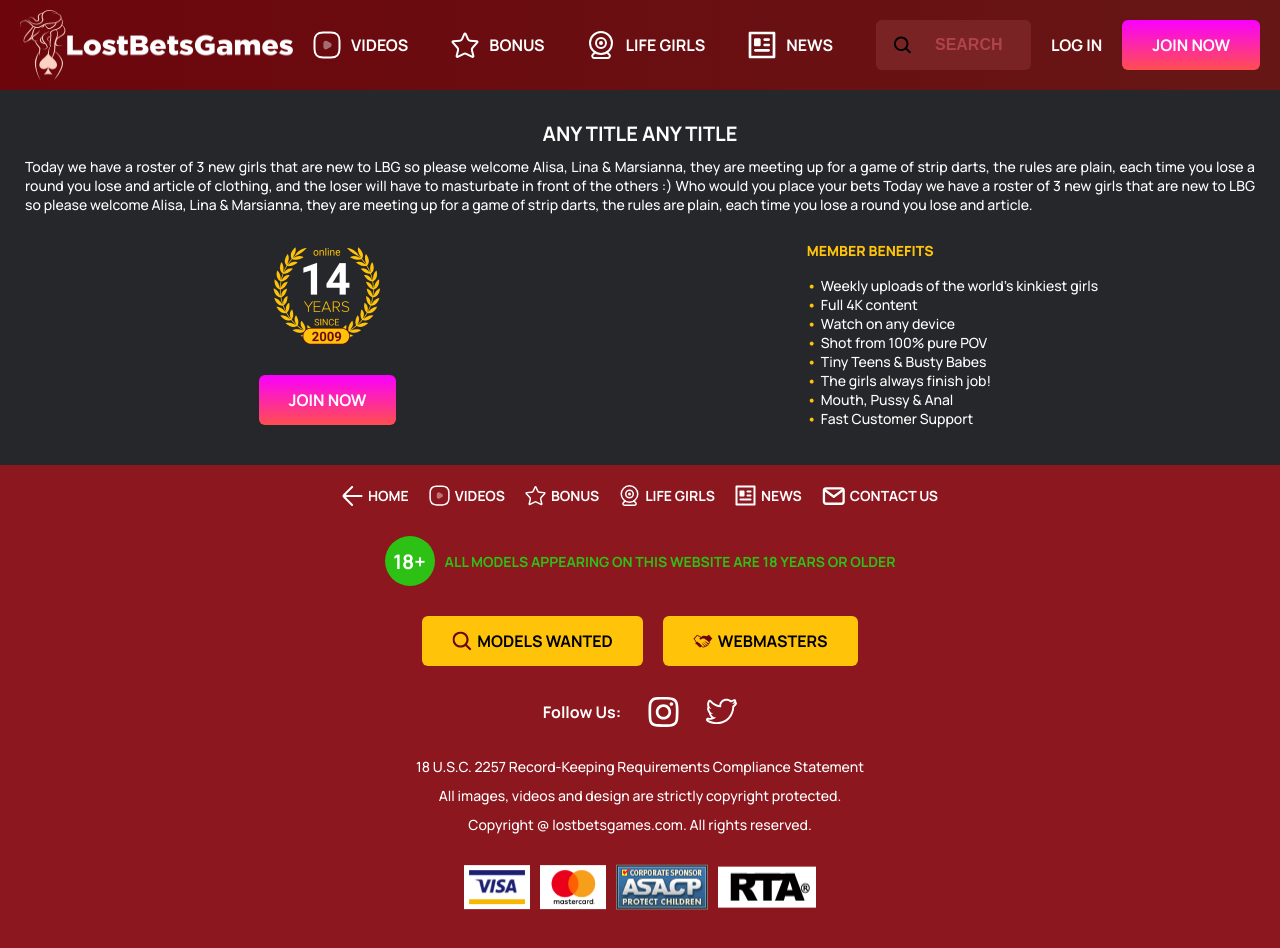
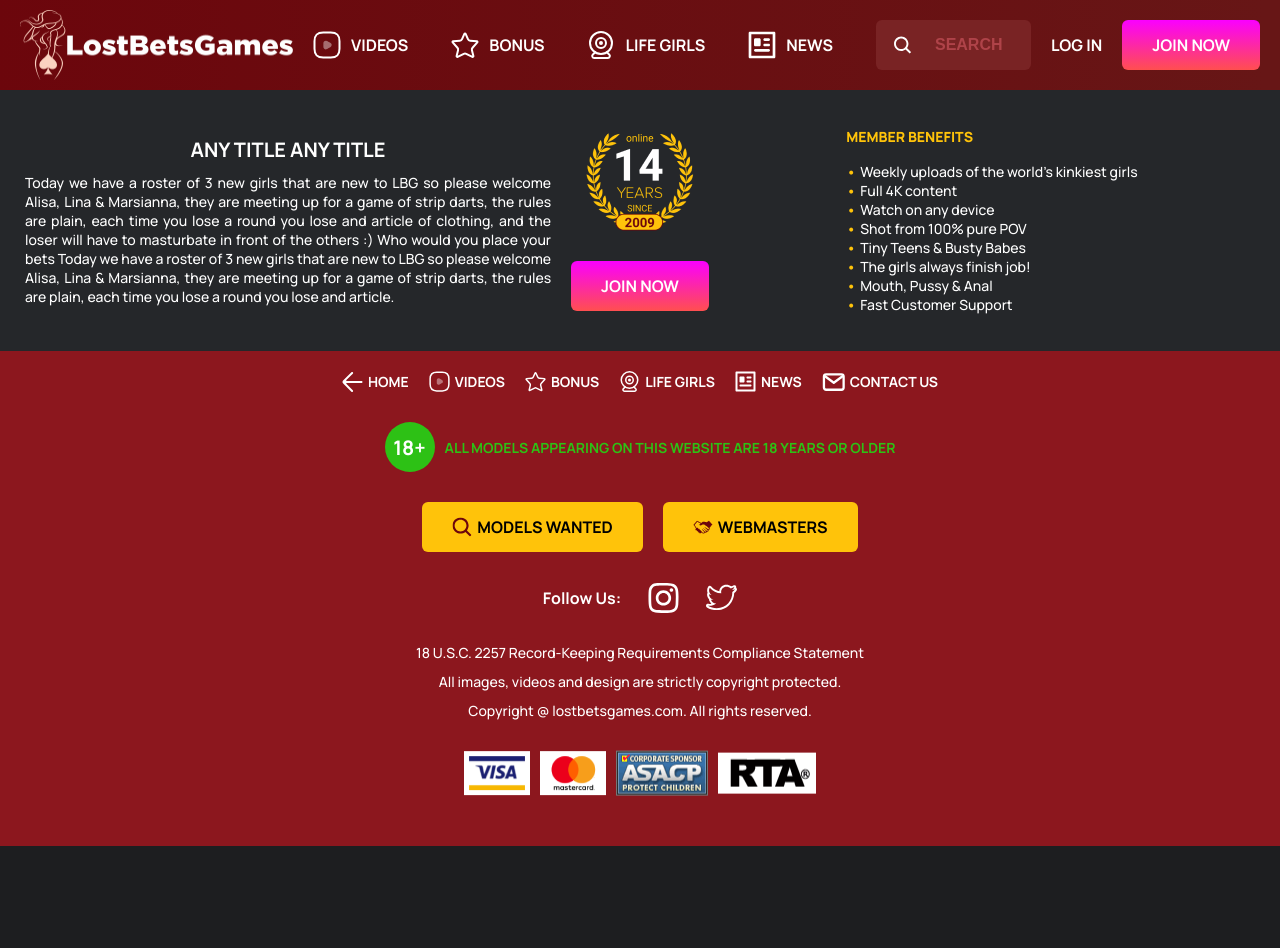
Before and after one commit to bukulele/LBG, a plain HTML site: page index.html in a window 1280 px wide. After the commit the page ends 846 px from the top, so only its background shows below. Drawn offline with Linux system fonts and the light colour scheme.

Commit message:
placing elements in lower footer and some colors corrected

```diff
--- a/components/footer.js
+++ b/components/footer.js
@@ -212,6 +212,16 @@ class footerBlock extends HTMLElement {
             align-items: flex-start;
           }
         }
+        @media only screen and (min-width: 1025px) {
+          .footer__upper {
+            grid-template-columns: 1fr min-content 1fr;
+            grid-template-rows: auto;
+            grid-template-areas: "footerText footerAward footerBenefits";
+          }
+          .upper__footer-text {
+            max-width: 530px;
+          }
+        }
       </style>
       <footer class="footer">
         <div class="footer__container">
--- a/components/navbar.js
+++ b/components/navbar.js
@@ -232,6 +232,7 @@ class navBar extends HTMLElement {
         min-width: 150px;
         width: 100%;
         border-radius: 6px;
+        color: #fff;
       }
 
       .navbar__search input {
--- a/css/style.css
+++ b/css/style.css
@@ -21,7 +21,7 @@ body * {
     width: 100%;
     display: grid;
     grid-template-columns: 100%;
-    grid-template-rows: auto minmax(90px, auto) auto;
+    grid-template-rows: auto minmax(90px, auto) min-content;
 }
 
 .btn {
```
